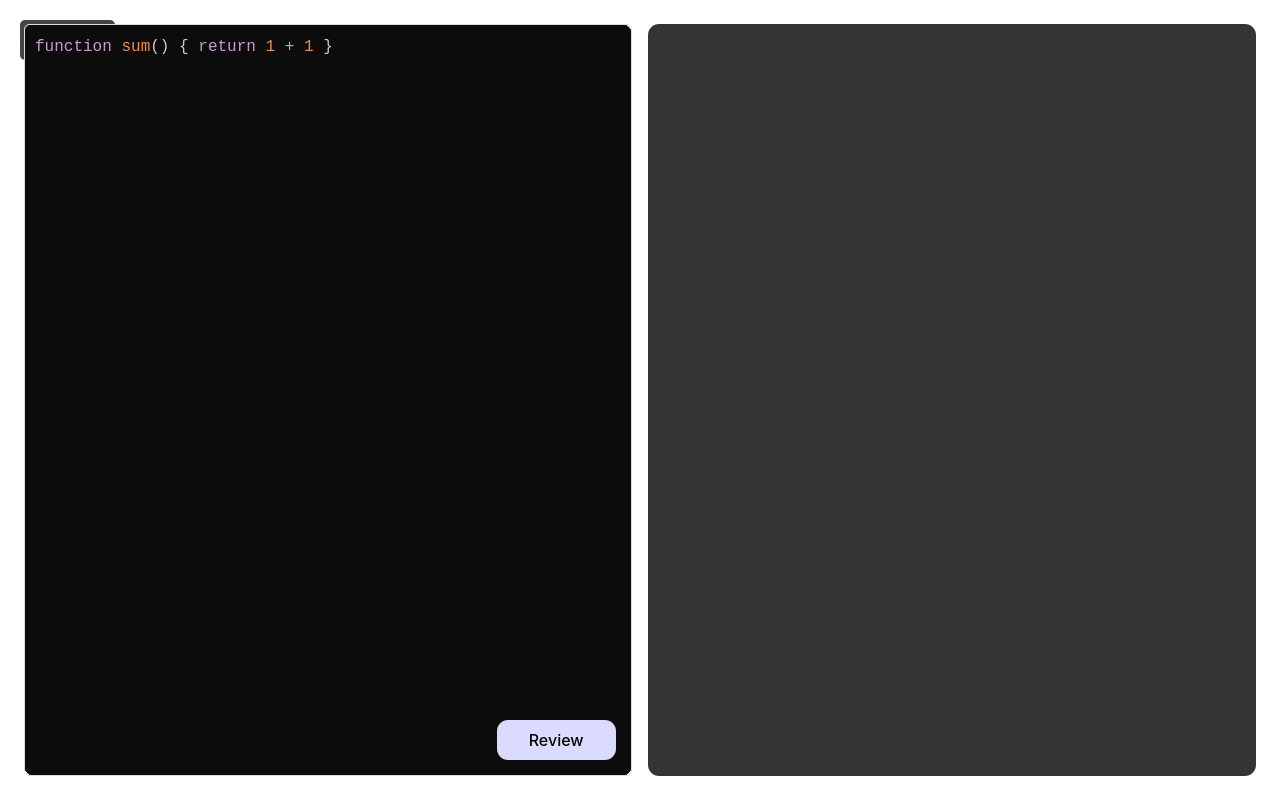
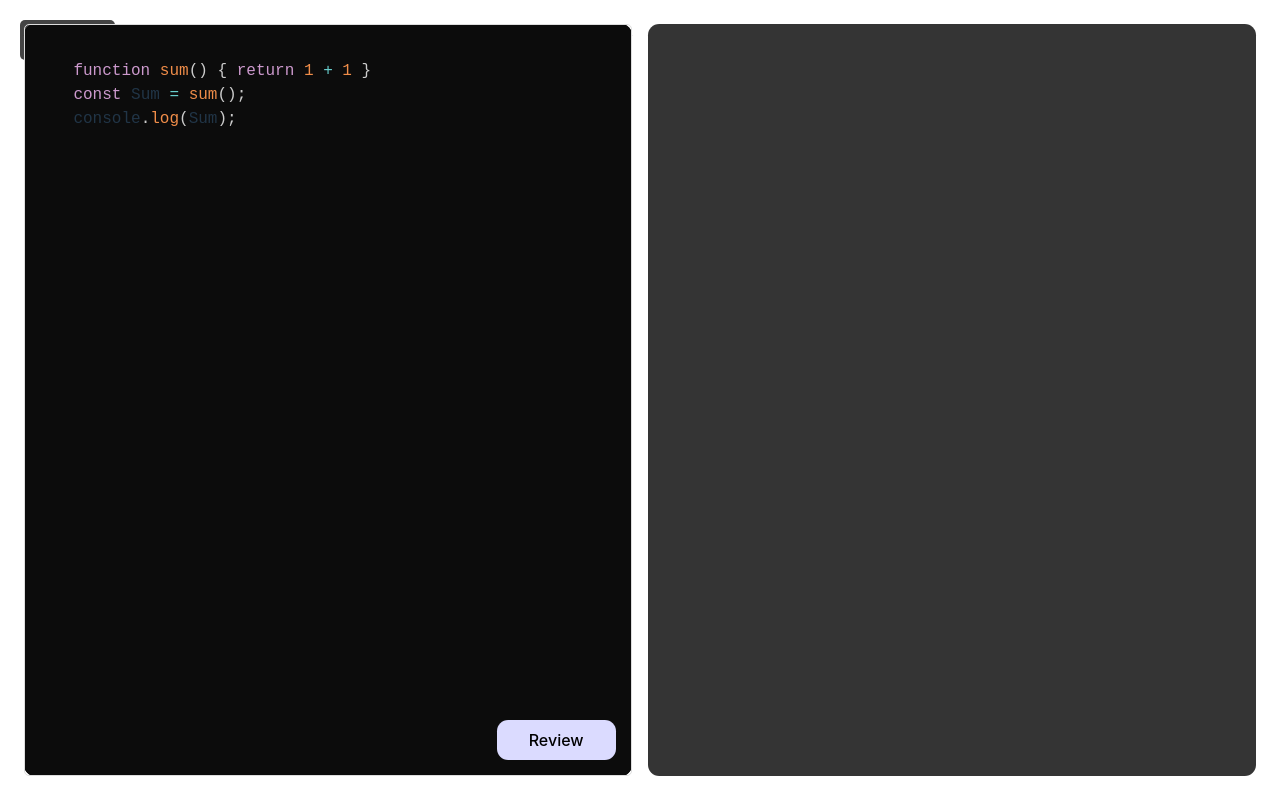
Before and after one commit to Aryank35/AI-Powered-Code-Reviewer, a React (Vite) app in the folder Frontend/: page /review in a window 1280 px wide. Built offline with nearby package versions, Linux system fonts and the light colour scheme.

Commit message:
updated default code in frontend

```diff
--- a/Frontend/src/pages/CodeEditor.jsx
+++ b/Frontend/src/pages/CodeEditor.jsx
@@ -11,7 +11,11 @@ import "../App.css";
 
 function CodeEditor() {
   const navigate = useNavigate();
-  const [code, setCode] = useState("function sum() { return 1 + 1 }");
+  const [code, setCode] = useState(`
+    function sum() { return 1 + 1 }
+    const Sum = sum();
+    console.log(Sum);
+    `);
   const [review, setReview] = useState("");
   const [loading, setLoading] = useState(false);
 
```
